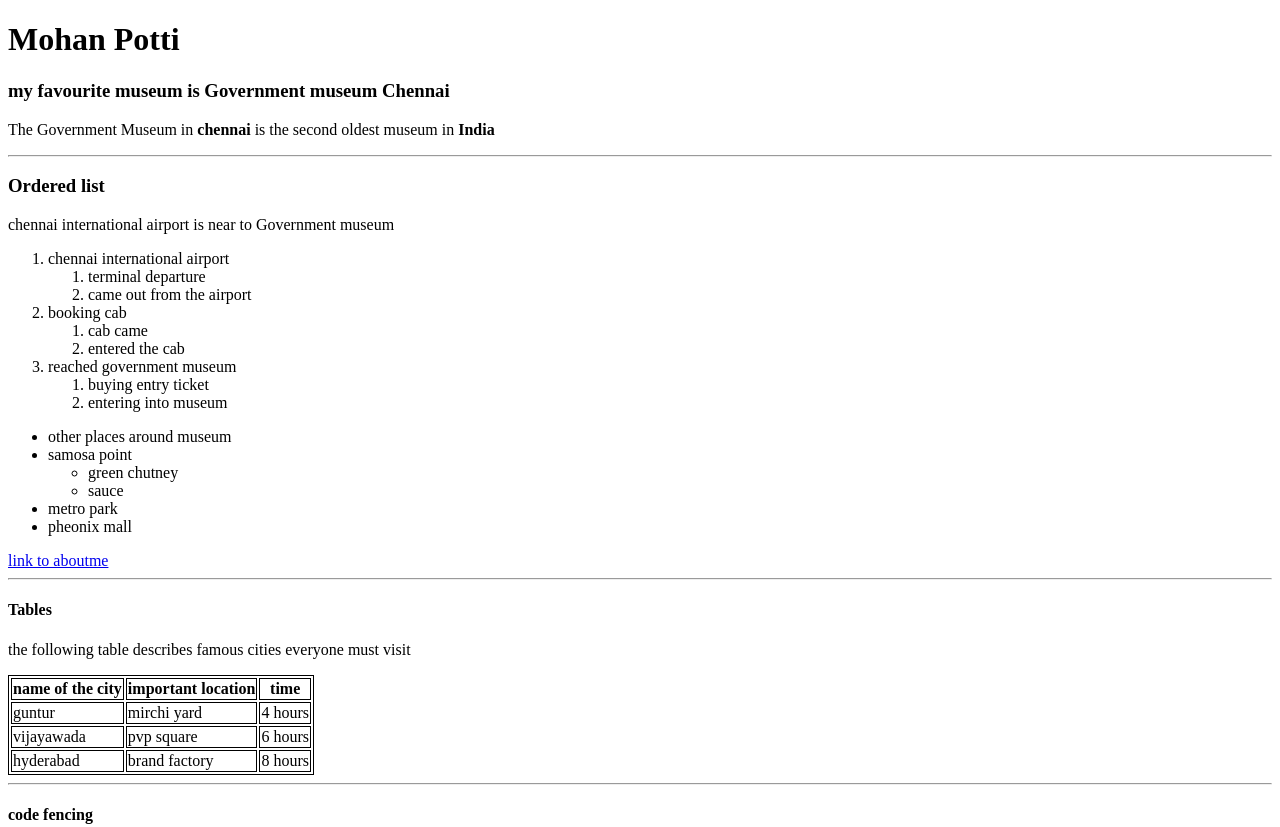
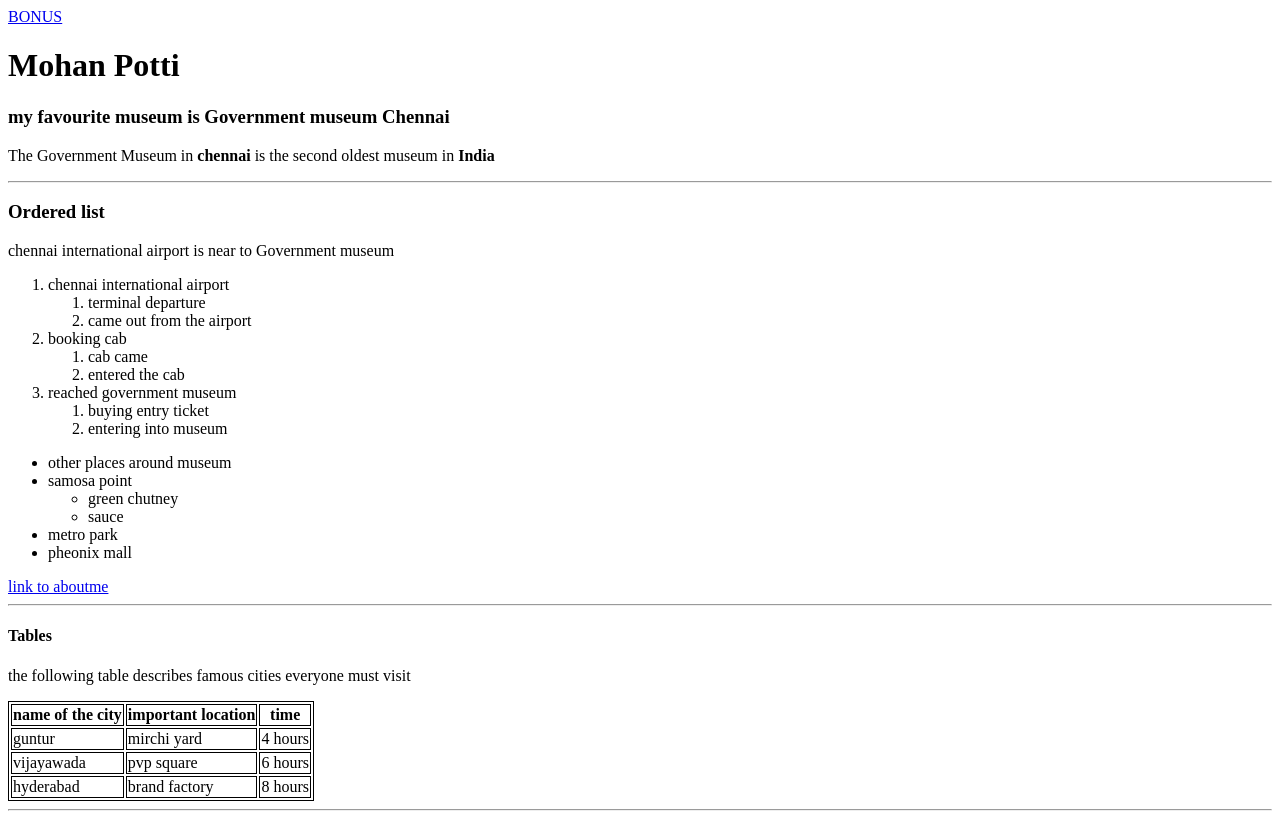
Before and after one commit to 44-563-Web-Apps-F22/44563-webapps-assignment-3-mohan1764, a plain HTML site: page index.html in a window 1280 px wide. Shown: the top 827 px of the page. Drawn offline with Linux system fonts and the light colour scheme.

Commit message:
Update index.html

```diff
--- a/index.html
+++ b/index.html
@@ -4,6 +4,7 @@
     <title>The Nature</title>
   </head>
   <body>
+    <a href="bonus.html">BONUS</a>
     <h1>Mohan Potti</h1>
 
 
```
